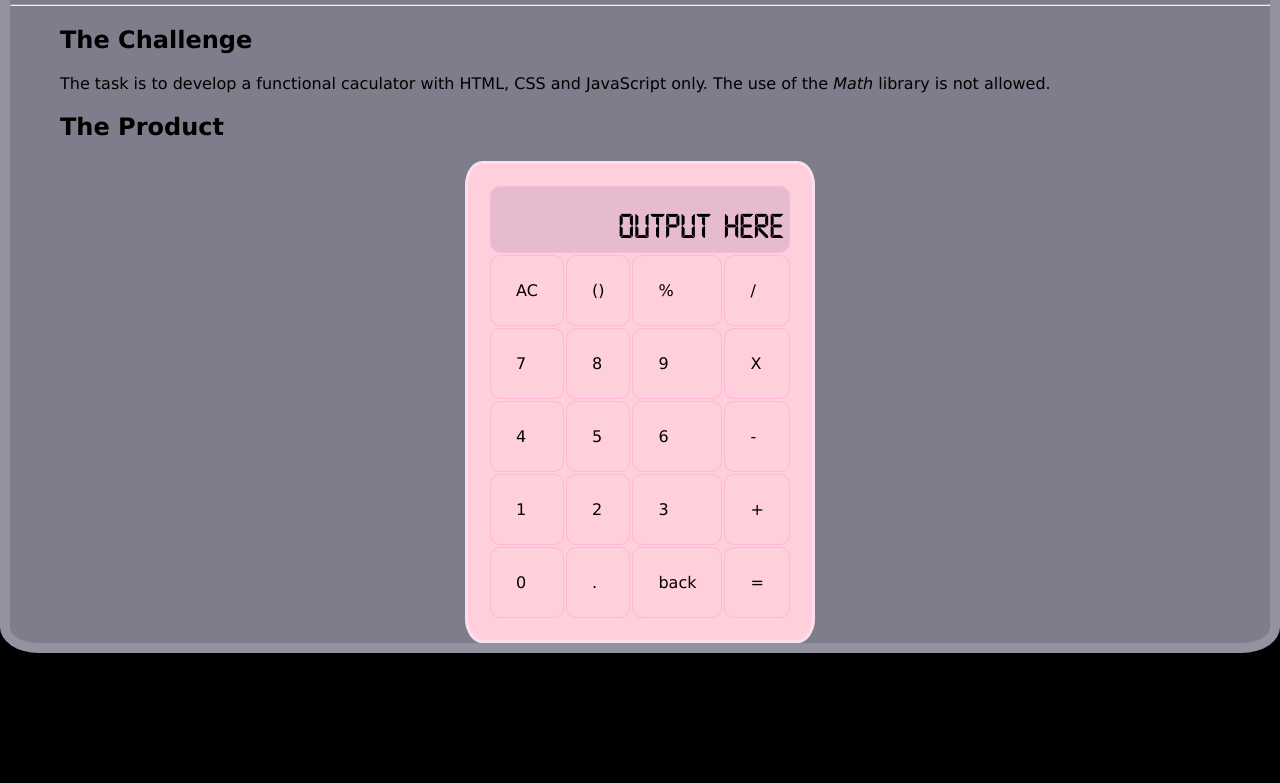
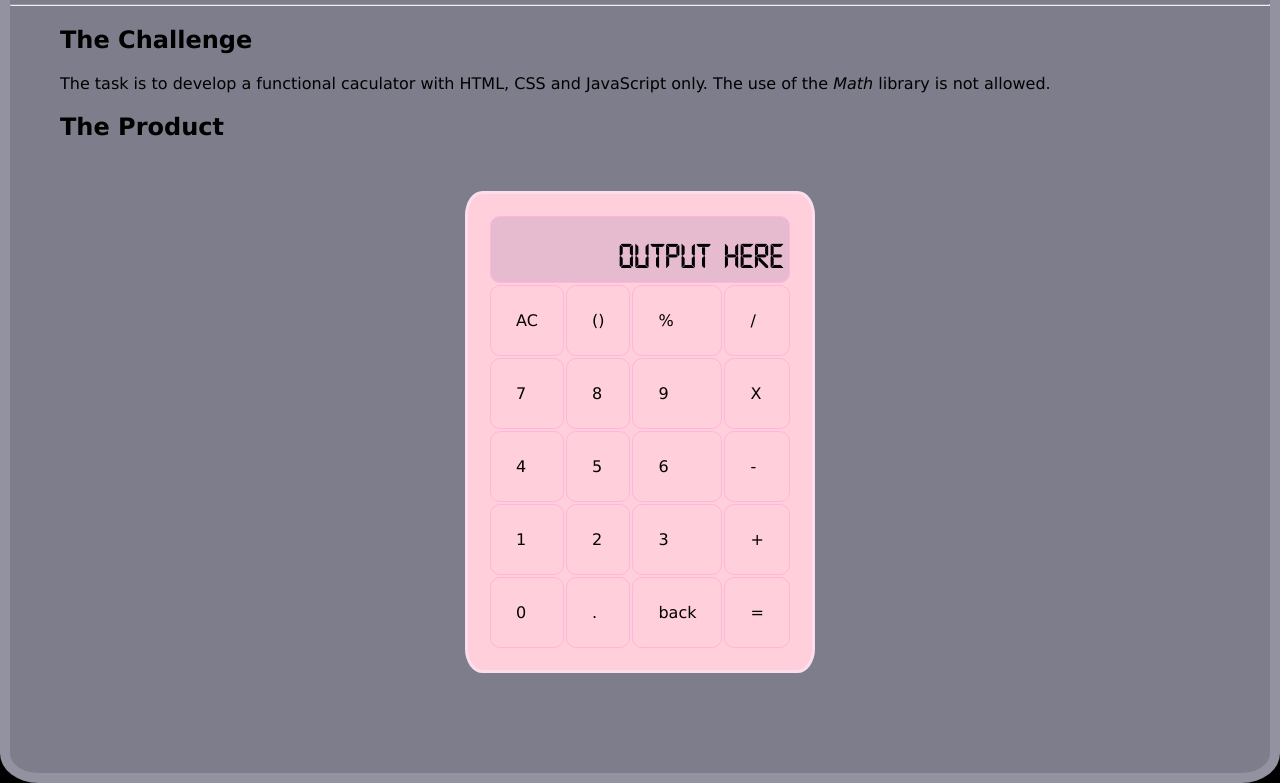
Before and after one commit to julien-zigan/julien-zigan.github.io, a plain HTML site: page sub/calculator/calculator.html in a window 1280 px wide. Shown: the part 206-989 px from the top of the page. Before the commit the page ends 859 px from the top, so only its background shows below. Drawn offline with Linux system fonts and the light colour scheme.

Commit message:
add margin bottom

```diff
--- a/sub/calculator/styles/calcstyle.css
+++ b/sub/calculator/styles/calcstyle.css
@@ -64,6 +64,9 @@ th {
     border: 3px solid #fddeed;
     border-radius: 5%;
     padding: 20px;
+    margin-top: 50px;
+    margin-bottom: 100px;
+
 }
 
 .digital {
```
